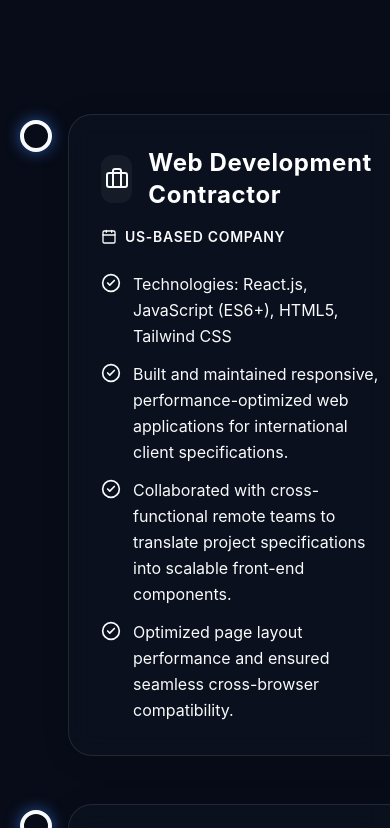
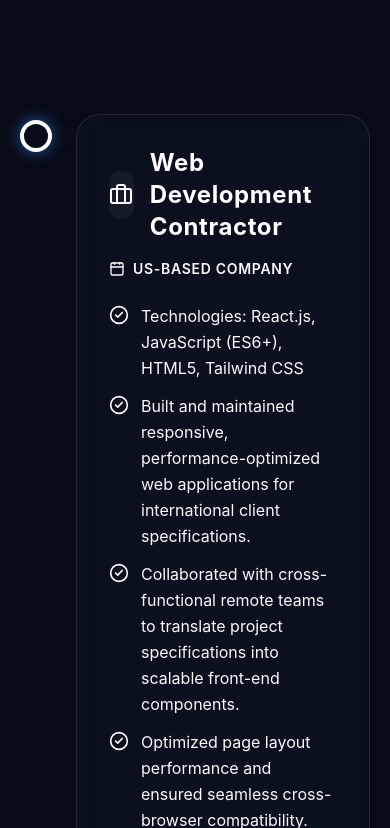
Before and after one commit to nawalkhanz08-commits/portfolio, a React (Vite) app: page / in a window 390 px wide. Shown: the part 6476-7304 px from the top of the page. Built offline with nearby package versions, Linux system fonts and the light colour scheme.

Commit message:
centerlized

```diff
--- a/src/components/sections/Experience.tsx
+++ b/src/components/sections/Experience.tsx
@@ -65,7 +65,7 @@ export const Experience = () => {
             whileInView={{ height: '100%' }}
             viewport={{ once: true, margin: "-100px" }}
             transition={{ duration: 1.5, ease: "easeInOut" }}
-            className="absolute left-4 md:left-1/2 transform md:-translate-x-1/2 top-0 w-1 bg-gradient-to-b from-primary via-secondary to-transparent rounded-full origin-top"
+            className="absolute left-4 md:left-1/2 transform -translate-x-1/2 top-0 w-1 bg-gradient-to-b from-primary via-secondary to-transparent rounded-full origin-top"
           />
 
           <div className="space-y-12 md:space-y-24">
@@ -80,12 +80,12 @@ export const Experience = () => {
               >
 
                 {/* Timeline Dot */}
-                <div className="absolute left-4 md:left-1/2 transform -translate-x-1/2 md:-translate-x-1/2 w-8 h-8 rounded-full bg-[#080C18] border-4 border-primary flex items-center justify-center z-10 shadow-[0_0_15px_rgba(59,130,246,0.6)] mt-1.5 md:mt-0">
+                <div className="absolute left-4 md:left-1/2 transform -translate-x-1/2 w-8 h-8 rounded-full bg-[#080C18] border-4 border-primary flex items-center justify-center z-10 shadow-[0_0_15px_rgba(59,130,246,0.6)] mt-1.5 md:mt-0">
                   <div className="w-2 h-2 rounded-full bg-secondary animate-pulse" />
                 </div>
 
                 {/* Content Card */}
-                <div className={`ml-12 md:ml-0 md:w-1/2 flex ${index % 2 === 0 ? 'md:justify-start md:pl-12' : 'md:justify-end md:pr-12'} w-full`}>
+                <div className={`w-full pl-14 md:pl-0 md:w-1/2 flex ${index % 2 === 0 ? 'md:justify-start md:pl-12' : 'md:justify-end md:pr-12'}`}>
                   <div className="w-full glass p-8 rounded-3xl border border-white/10 hover:border-primary/40 hover:shadow-[0_15px_40px_rgba(59,130,246,0.15)] transition-all duration-300 group hover:-translate-y-2">
 
                     <div className="flex items-center gap-4 mb-4 text-primary font-medium">
```
